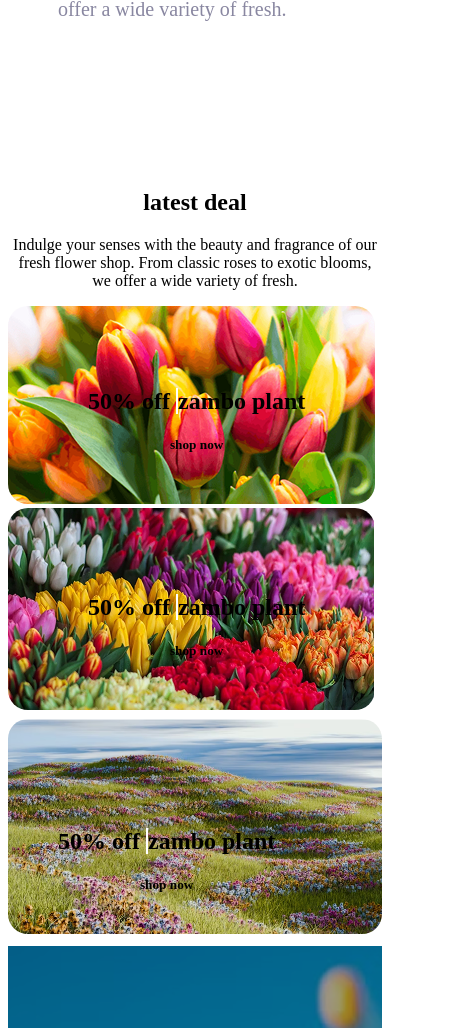
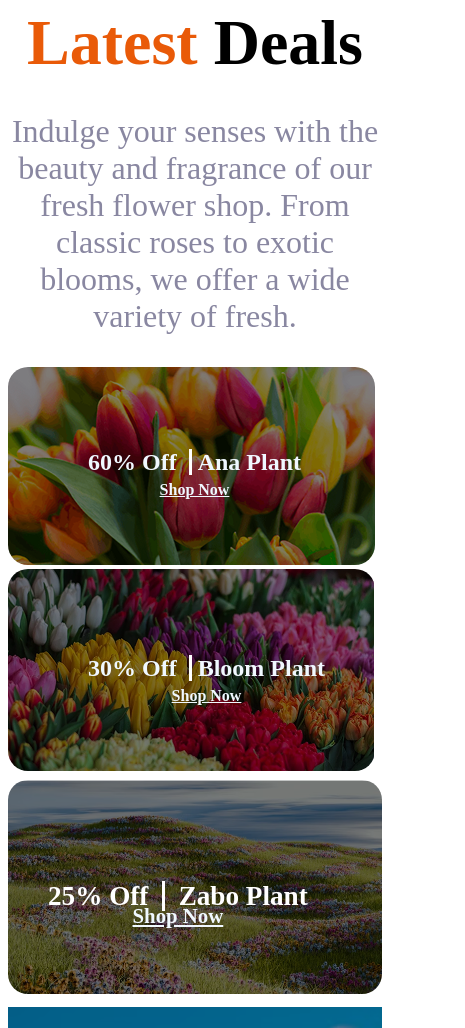
Before and after one commit to moin1993/assignment, a plain HTML site: page index.html in a window 390 px wide. Shown: the part 6828-7856 px from the top of the page, 465 px wide, since content can reach past the window. Drawn offline with Linux system fonts and the light colour scheme.

Commit message:
deal done

```diff
--- a/index.html
+++ b/index.html
@@ -177,47 +177,47 @@
     </section>
     <section>
       <div class="deal">
-        <h1>latest deal</h1>
+        <h1><span style="color: #e95a08">Latest</span> Deals</h1>
         <p>
           Indulge your senses with the beauty and fragrance of our fresh flower
-          shop. From classic roses to exotic blooms, we offer a wide variety of
-          fresh.
+          shop. From <br />
+          classic roses to exotic blooms, we offer a wide variety of fresh.
         </p>
       </div>
       <div class="deal-des">
         <div class="ana-bloom">
           <div class="bloom">
             <img
-              style="border-radius: 20px"
+              style="border-radius: 20px; filter: brightness(50%)"
               src="B12A02-Responsive-Flowers-main/assets/deal-ana.png"
               alt=""
             />
           </div>
           <div class="bloom-des">
-            <h2>50% off <span id="off-60">zambo plant</span></h2>
-            <h5>shop now</h5>
+            <h2>60% Off &nbsp;<span id="off-60">&nbsp;Ana Plant</span></h2>
+            <h5>Shop Now</h5>
           </div>
           <div class="bloom">
             <img
-              style="border-radius: 20px"
+              style="border-radius: 20px; filter: brightness(50%)"
               src="B12A02-Responsive-Flowers-main/assets/deal-bloom.png"
               alt=""
             />
             <div class="bloom-des">
-              <h2>50% off <span id="off-60">zambo plant</span></h2>
-              <h5>shop now</h5>
+              <h2>30% Off &nbsp;<span id="off-60">&nbsp;Bloom Plant</span></h2>
+              <h5>Shop Now</h5>
             </div>
           </div>
         </div>
         <div class="zabo">
           <img
-            style="border-radius: 20px"
+            style="border-radius: 20px; filter: brightness(50%)"
             src="B12A02-Responsive-Flowers-main/assets/deal-zabo.png"
             alt=""
           />
           <div class="zabo-des">
-            <h2>50% off <span id="off-60">zambo plant</span></h2>
-            <h5>shop now</h5>
+            <h2>25% Off &nbsp;<span id="off-60">&nbsp; Zabo Plant</span></h2>
+            <h5>Shop Now</h5>
           </div>
         </div>
       </div>
--- a/style.css
+++ b/style.css
@@ -128,14 +128,37 @@ ul li {
   margin: 0 auto;
   text-align: center;
 }
+.deal h1 {
+  font-weight: 1440px;
+  font-size: 4rem;
+}
+.deal p {
+  color: #8987a1;
+  font-weight: 300px;
+  font-size: 2rem;
+  margin-top: -20px;
+}
 .zabo {
   position: relative;
 }
+
 .zabo-des {
   position: absolute;
   margin-top: -280px;
-  margin-left: 250px;
+  margin-left: 200px;
   text-align: center;
+}
+.zabo-des h2 {
+  font-weight: bolder;
+  font-size: 3rem;
+  color: white;
+}
+.zabo-des h5 {
+  font-weight: 270px;
+  font-size: 3rem;
+  text-decoration: underline;
+  color: aliceblue;
+  margin-top: -30px;
 }
 .bloom {
   position: relative;
@@ -147,8 +170,17 @@ ul li {
   margin-left: 80px;
   text-align: center;
 }
+.bloom-des h2 {
+  color: aliceblue;
+}
+.bloom-des h5 {
+  text-decoration: underline;
+  color: aliceblue;
+  font-size: 1rem;
+  margin-top: -15px;
+}
 #off-60 {
-  border-left: 2px solid white;
+  border-left: 3px solid white;
 }
 
 .banner-2 {
@@ -220,6 +252,9 @@ ul {
   #badge {
     display: none;
   }
+  #store {
+    width: 100%;
+  }
   .des {
     margin-top: 50px;
   }
@@ -232,9 +267,20 @@ ul {
   }
   .zabo-des {
     position: absolute;
-    margin-top: -130px;
-    margin-left: 50px;
+    margin-top: -140px;
+    margin-left: 40px;
     text-align: center;
+  }
+  .zabo-des h2 {
+    font-weight: bold;
+    font-size: 1.7rem;
+    color: white;
+  }
+  .zabo-des h5 {
+    font-weight: 270px;
+    font-size: 1.3rem;
+    text-decoration: underline;
+    color: aliceblue;
   }
 
   .footer {
```
